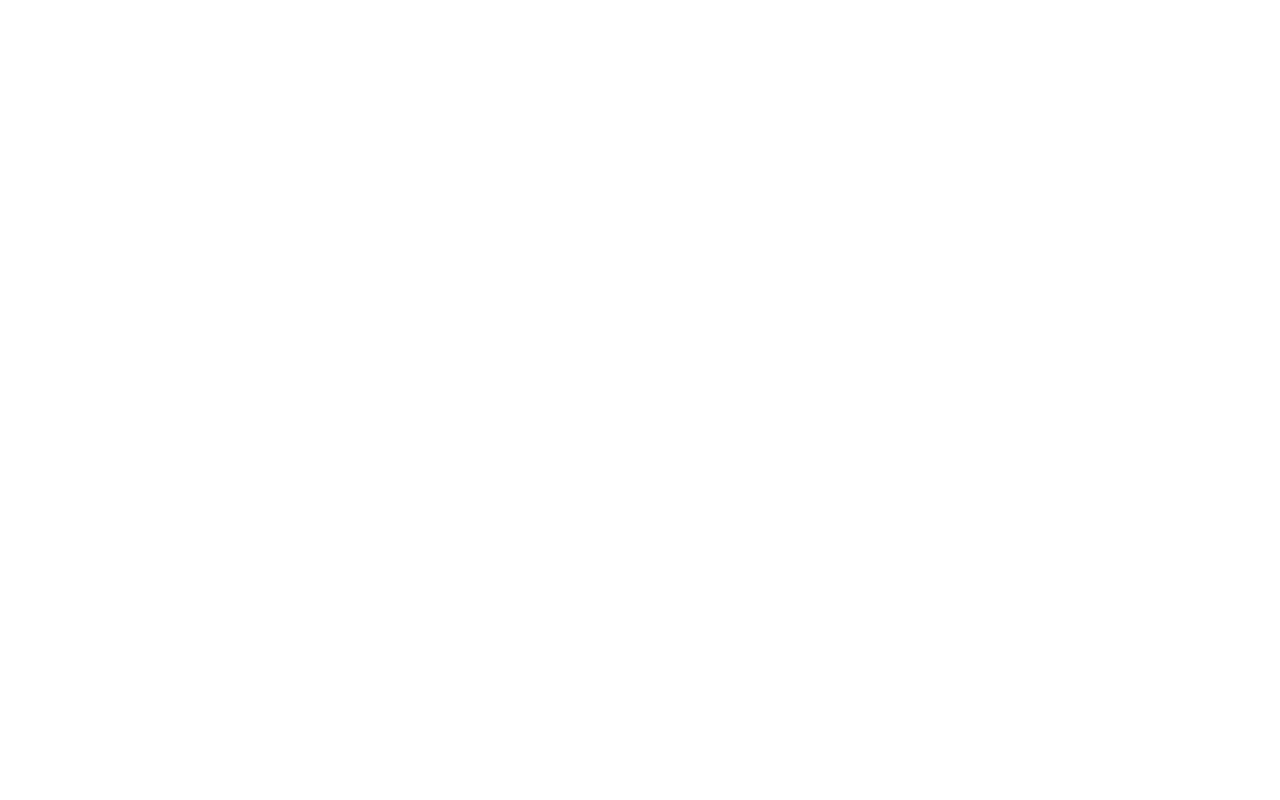
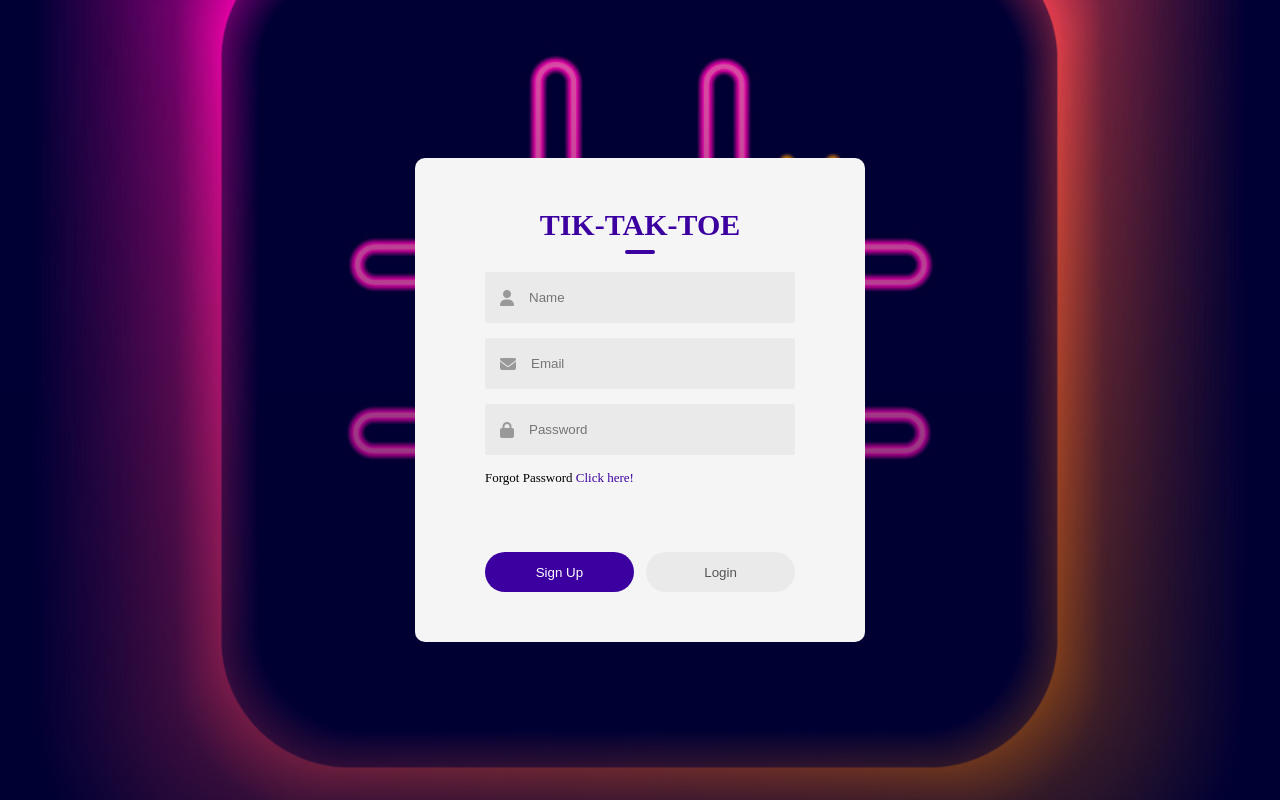
Before and after one commit to LouMary27/tic-tac-toe, a plain HTML site: page index.html in a window 1280 px wide. Drawn offline with Linux system fonts and the light colour scheme.

Commit message:
Sign in process and it's design

```diff
--- a/index.html
+++ b/index.html
@@ -3,9 +3,55 @@
 <head>
     <meta charset="UTF-8">
     <meta name="viewport" content="width=device-width, initial-scale=1.0">
-    <title>Document</title>
+    <link rel="stylesheet" href="style.css">
+    <script src="https://kit.fontawesome.com/10d97e0896.js" crossorigin="anonymous"></script>
+    <title>Tik-Tak-Toe Game</title>
 </head>
 <body>
+ <div class="bg-img"">
+<div class="form-box">
+    <h1 id="title">TIK-TAK-TOE</h1>
+    <form>
+        <div class="input-group">
+        <div class="input-field" id="namefield">
+            <i class="fa-solid fa-user"></i>
+            <input type="text" placeholder="Name">
+        </div>
+        <div class="input-field">
+            <i class="fa-solid fa-envelope"></i>
+            <input type="email" placeholder="Email">
+            </div>
+            <div class="input-field">
+                <i class="fa-solid fa-lock"></i>
+                <input type="password" placeholder="Password">
+                </div>
+                <p>Forgot Password <a href="#">Click here!</a></p>
+    </div>
+    <div class="btn-field">
+        <button type="button" id="signupbtn">Sign Up</button>
+        <button type="button" id="loginbtn" class="disable">Login</button>
+    </div>
+            </form>
+</div>
+</div>
+<script>
+let signupbtn = document.getElementById('signupbtn');
+let loginbtn = document.getElementById('loginbtn');
+let namefield = document.getElementById('namefield');
+let title = document.getElementByIds('title');
 
+loginbtn.onclick = function() {
+    namefield.style.maxHeight = "0";
+    title.innerHTML = "Login";
+    signupbtn.classList.add('disable');
+    loginbtn.classList.remove('disable');
+}
+signupbtn.onclick = function() {
+    namefield.style.maxHeight = "0";
+    title.innerHTML = "Sign Up";
+    signupbtn.classList.add('disable');
+    loginbtn.classList.remove('disable');
+    }
+</script>
 </body>
 </html>
--- /dev/null
+++ b/style.css
@@ -0,0 +1,97 @@
+*{
+    margin: 0;
+    padding: 0;
+    font-family: 'Poppins' sans-serif;
+    box-sizing: border-box;
+}
+.bg-img{
+    width: 100%;
+    height: 100vh;
+    background-image: linear-gradient(rgba(0,0,50,0.1),rgba(0,0,50,0.6)), url(bgimg.jpg);
+    background-size: cover;
+    background-position: center;
+    position: relative;
+}
+.form-box{
+    position: absolute;
+    top: 50%;
+    left: 50%;
+    transform: translate(-50%,-50%);
+    width: 90%;
+    max-width: 450px;
+    background-color: whitesmoke;
+    padding: 50px 70px 50px;
+    border-radius: 10px;
+    text-align: center;
+}
+
+.form-box h1{
+    font-style: Helvetica, arial, helvetica;
+    font-size: 30px;
+    margin-bottom: 30px;
+    color: #3c00a0;
+    position: relative;
+}
+.form-box h1::after{
+    content: '';
+    width: 30px;
+    height: 4px;
+    border-radius: 3px;
+    background: #3c00a0;
+    position: absolute;
+    bottom: -12px;
+    left: 50%;
+    transform: translateX(-50%);
+}
+.input-field{
+    background: #eaeaea;
+    margin: 15px 0;
+    border-radius: 3px;
+    display: flex;
+    align-items: center;
+    max-height: 65px;
+    transition: max-height 0.5s;
+    overflow: hidden;
+}
+input{
+    width: 100%;
+    background: transparent;
+    border: 0;
+    outline: 0;
+    padding: 18px 15px;
+}
+.input-field i{
+    margin-left: 15px;
+    color: #999;
+}
+form p{
+    text-align: left;
+    font-size: 13px;
+}
+form p a{
+    text-decoration: none;
+    color: #3c00a0;
+}
+.btn-field{
+    width: 100%;
+    display: flex;
+    justify-content: space-between;
+}
+.btn-field button{
+    flex-basis: 48%;
+    background: #3c00a0;
+    color: #fff;
+    height: 40px;
+    border-radius: 20px;
+    border: 0;
+    outline: 0;
+    cursor: pointer;
+    transition: backdround 1s;
+}
+.input-group{
+    height: 280px;
+}
+.btn-field button.disable{
+    background: #eaeaea;
+    color: #555;
+}
```
Also changed, not shown: back_img.png (added), bgimg.jpg (added), bgimg.png (added), script.js (added).
